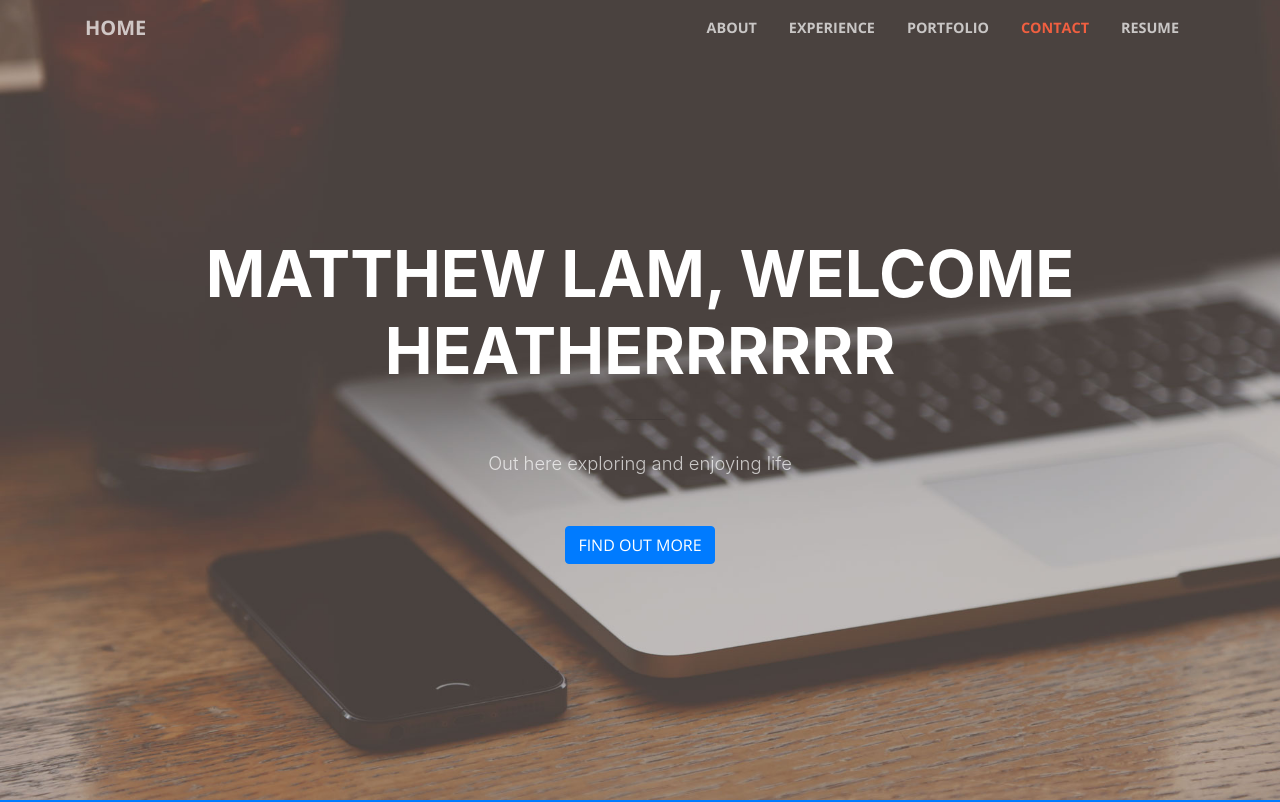
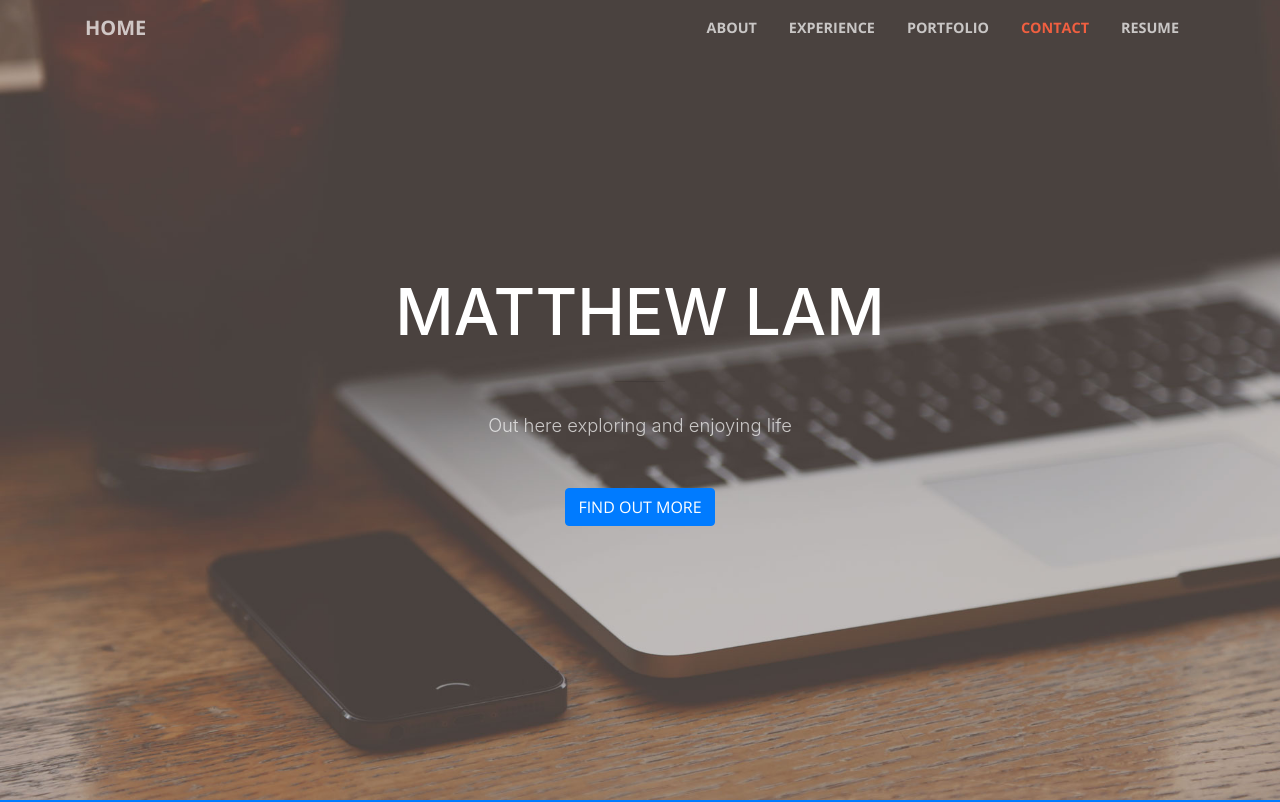
Before and after one commit to minghinmatthewlam/MyPage, a website with bundled scripts: page index.html in a window 1280 px wide. Shown: the top 802 px of the page. Built offline with nearby package versions, Linux system fonts and the light colour scheme; files whose address does not match are found by name.

Commit message:
Custom Site Welcome

```diff
--- a/index.html
+++ b/index.html
@@ -62,7 +62,7 @@
       <div class="container my-auto">
         <div class="row">
           <div class="col-lg-10 mx-auto">
-            <h1 class="text-uppercase">
+            <h1 id="customHello" class="text-uppercase">
               <strong>Matthew Lam, WELCOME HEATHERRRRRR</strong>
             </h1>
             <hr>
--- a/js/custom.js
+++ b/js/custom.js
@@ -69,3 +69,12 @@
 		scrolling = false;
 	};
 })();
+
+window.onload = function(){
+	var welcomeText = 'Matthew Lam';
+	var customHello = window.location.href.split('?')[1];
+	if(customHello){
+		welcomeText = 'Hello ' + customHello;
+	}
+	document.getElementById('customHello').innerHTML = welcomeText;
+}
```
